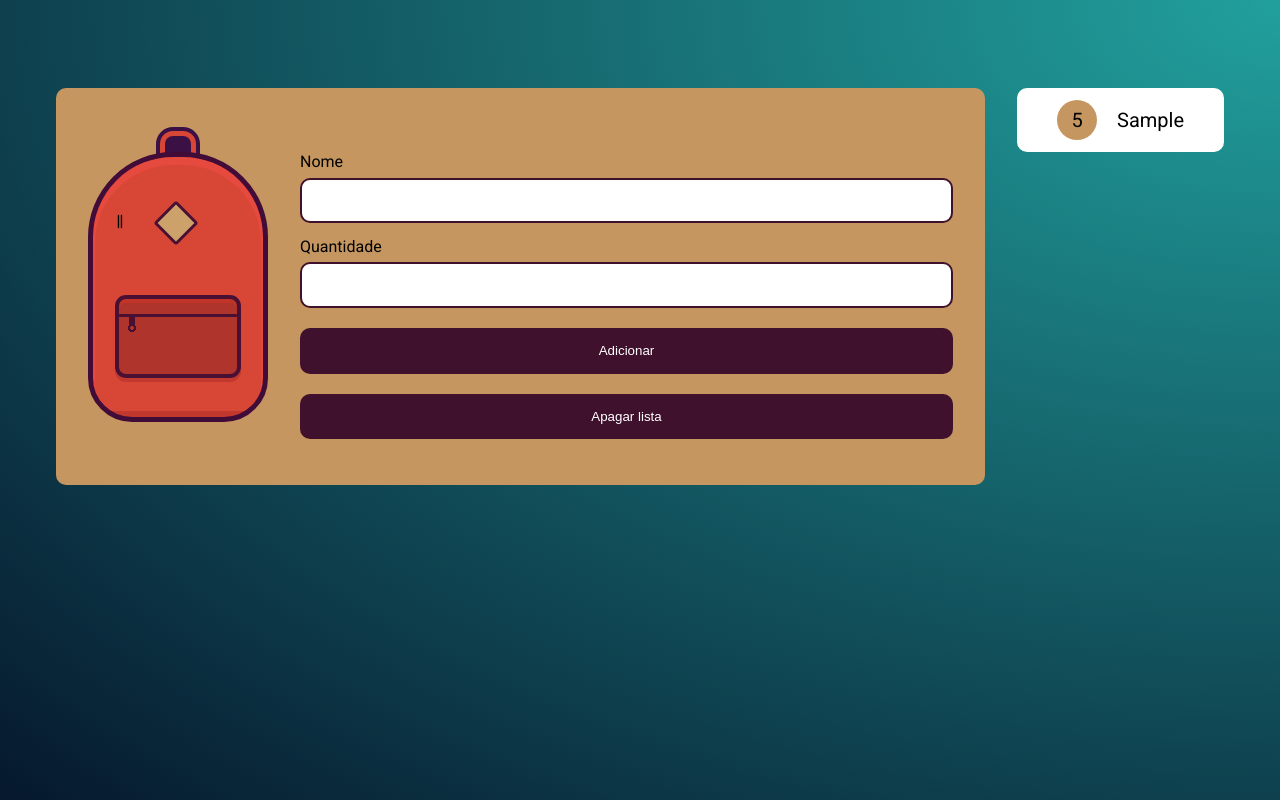
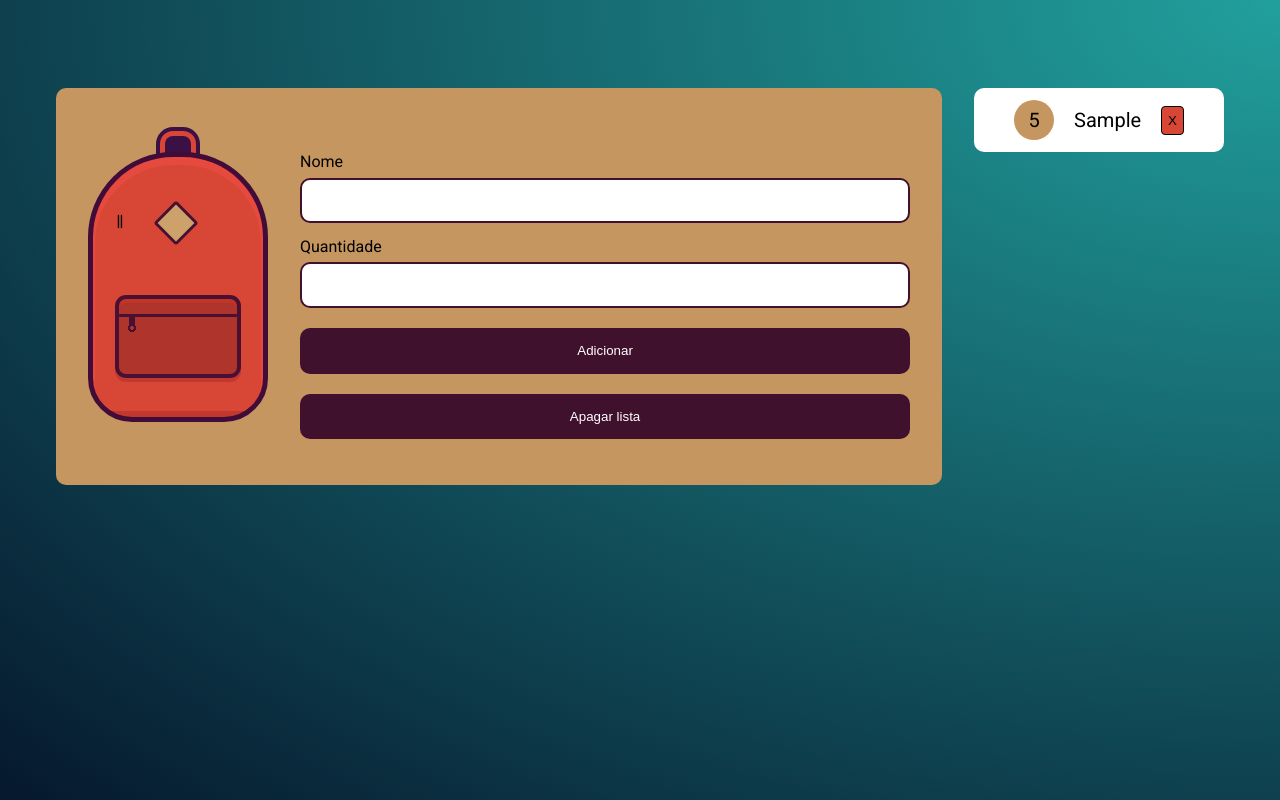
Before and after one commit to Xchapeu/mochila-de-viagem, a plain HTML site: page src/index.html in a window 1280 px wide. Both pictures are taken after typing "Sample", "5" into the empty fields and a click on the input "Adicionar". Drawn offline with Linux system fonts and the light colour scheme.

Commit message:
Delete button item added

```diff
--- a/src/css/style.css
+++ b/src/css/style.css
@@ -129,3 +129,16 @@ html {
     Background: #C5965F;
     font-weight: 400;
 }
+
+.deleteItem {
+    padding: 6px;
+    border: 1px solid #000000;
+    border-radius: 4px;
+    background-color: #D84736;
+    transition: all ease-in-out .2s;
+}
+
+.deleteItem:hover {
+    cursor: pointer;
+    background-color: darkred;
+}
--- a/src/js/main.js
+++ b/src/js/main.js
@@ -2,10 +2,10 @@ console.table({ status: 'working' });
 
 const form = document.getElementById('novoItem');
 const list = document.getElementById('list');
-const eraseButton = document.getElementById('eraseList');
+const eraseListButton = document.getElementById('eraseList');
 const itens = JSON.parse(localStorage.getItem('itens')) || [];
 
-eraseButton.addEventListener('click', () => {
+eraseListButton.addEventListener('click', () => {
     localStorage.clear();
     location.reload();
 });
@@ -14,38 +14,65 @@ itens.forEach(element => {
     createNewListItem(element);
 });
 
+form.addEventListener('submit', event => {
+    event.preventDefault();
+
+    const name = event.target.elements['nome'];
+    const quantity = event.target.elements['quantidade'];
+    const existe = itens.find(elemento => elemento.name === name.value);
+    const itemAtual = {
+        "name": name.value,
+        "quantity": quantity.value
+    }
+
+    if(existe) {
+        itemAtual.id = existe.id;
+        updateElement(itemAtual);
+        itens[itens.findIndex(element => element.id === existe.id)] = itemAtual;
+    } else {
+        itemAtual.id = itens[itens.length -1] ? (itens[itens.length -1]).id + 1 : 0;
+        createNewListItem(itemAtual);
+        itens.push(itemAtual);
+    }
+
+    localStorage.setItem("itens", JSON.stringify(itens));
+
+    name.value = "";
+    quantity.value = "";
+});
+
 function createNewListItem(item) {
     const newListItem = document.createElement('li');
     const strong = document.createElement('strong');
 
     newListItem.classList.add('item');
     strong.innerHTML = item.quantity;
+    strong.dataset.id = item.id;
     newListItem.appendChild(strong);
     newListItem.innerHTML += item.name;
+    newListItem.appendChild(deleteButton(item.id))
     list.appendChild(newListItem);
 }
 
-form.addEventListener('submit', event => {
-    event.preventDefault();
+function updateElement(item) {
+    document.querySelector('[data-id="'+item.id+'"]').innerHTML = item.quantity;
+}
 
-    const name = event.target.elements['nome'];
-    const quantity = event.target.elements['quantidade'];
-
-    const existe = itens.find(elemento => elemento.name === name.value);
-
-    console.log(existe);
-
-    const itemAtual = {
-        "name": name.value,
-        "quantity": quantity.value
-    }
-
-    createNewListItem(itemAtual);
-
-    itens.push(itemAtual);
-
+function deleteElement(tag, id) {
+    tag.remove();
+    itens.splice(itens.findIndex(element => element.id === id), 1);
     localStorage.setItem("itens", JSON.stringify(itens));
 
-    name.value = "";
-    quantity.value = "";
-});
+}
+
+function deleteButton(id) {
+    const deleteButton = document.createElement('button');
+    deleteButton.classList.add('deleteItem');
+    deleteButton.innerText = 'X';
+
+    deleteButton.addEventListener('click', function() {
+        deleteElement(this.parentNode, id);
+    })
+
+    return deleteButton;
+}
```
